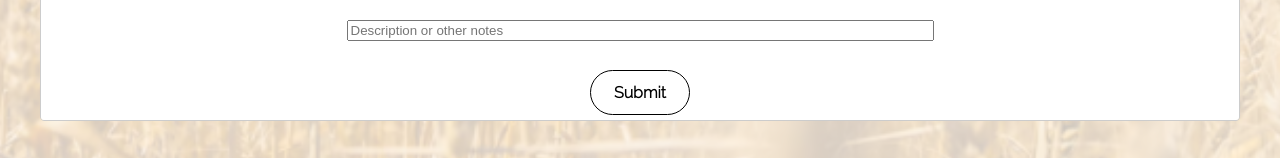
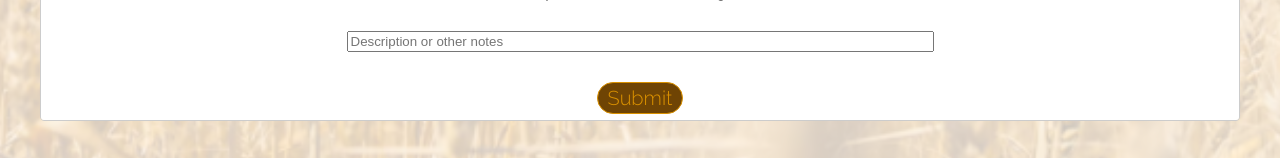
Before and after one commit to Fair-Trade-Grains/frontend, a React (Create React App) app: page /new-grain/1 in a window 1280 px wide. Both pictures are taken after a click on the button "Add a New Grain". Shown: the part 639-797 px from the top of the page. Built offline with nearby package versions, Linux system fonts and the light colour scheme; no server answers; a web font is replaced by a local one.

Commit message:
Add new grain form ffunctionality

```diff
--- /dev/null
+++ b/src/components/AddGrain.js
@@ -0,0 +1,31 @@
+import React from 'react';
+import '../css/NewGrainForm.css'
+import { gql, useMutation } from '@apollo/client';
+
+const CREATE_GRAIN = gql`
+mutation CreateGrain($input: CreateGrainInput!){
+  createGrain (input: $input) {
+          name
+          farmersNotes
+          }
+      }
+`;
+
+const AddGrain = ({ grainProfile }) => {
+  let input;
+  const [createGrain, { data, loading, error }] = useMutation(CREATE_GRAIN);
+
+  if (loading) return 'Submitting...';
+  if (error) return `Submission error! ${error.message}`;
+
+  return (
+    <div>
+        <button className='profile-submit-btn' onClick={e => {
+          e.preventDefault();
+          createGrain({ variables: { input: grainProfile }});
+        }} type="submit">Submit</button>
+    </div>
+  );
+}
+
+export default AddGrain;
--- a/src/components/NewGrainForm.js
+++ b/src/components/NewGrainForm.js
@@ -1,5 +1,7 @@
 import React, { Component } from 'react';
 import '../css/NewGrainForm.css';
+
+import AddGrain from './AddGrain';
 
 class NewGrainForm extends Component {
   constructor() {
@@ -16,6 +18,21 @@ class NewGrainForm extends Component {
 
   handleChange = event => {
     this.setState({ [event.target.name]: event.target.value })
+    this.updateGrainProfile();
+  }
+
+  updateGrainProfile = () => {
+    const farmID = this.props.farmId
+    const newGrain = {
+      farmerId: parseInt(farmID),
+      name: this.state.name,
+      protein: parseFloat(this.state.protein),
+      testWeight: parseFloat(this.state.test_weight),
+      moisture: parseFloat(this.state.moisture),
+      fallingNumber: parseFloat(this.state.falling_number),
+      farmersNotes: this.state.farmers_notes
+    }
+    this.setState({ grainProfile: newGrain })
   }
 
   clearInputs = () => {
@@ -32,17 +49,6 @@ class NewGrainForm extends Component {
   submitProfile = event => {
     event.preventDefault();
     if (this.state.name && this.state.protein && this.state.test_weight && this.state.moisture && this.state.falling_number) {
-      const farmID = this.props.farmId
-      const newGrain = {
-        farm_id: parseInt(farmID),
-        name: this.state.name,
-        protein: parseFloat(this.state.protein),
-        test_weight: parseFloat(this.state.test_weight),
-        moisture: parseFloat(this.state.moisture),
-        falling_number: parseFloat(this.state.falling_number),
-        farmers_notes: this.state.farmers_notes
-      }
-      console.log(newGrain)
       // the above farmID is being got from the UpdateFarmerProfile useParams and passed in to this form as props via farmId
       // console.log('farmID inside submit method: ', farmID)
       // here's where we're gonna write what happens when you submit a profile!
@@ -131,7 +137,7 @@ render(){
           value={this.state.farmers_notes}
           onChange={event => this.handleChange(event)}
           />
-        <button onClick={event => this.submitProfile(event)} className='update-farmer-nav-btn'>Submit</button>
+        <AddGrain grainProfile={this.state.grainProfile} />
         </form>
       </div>
     )
```
